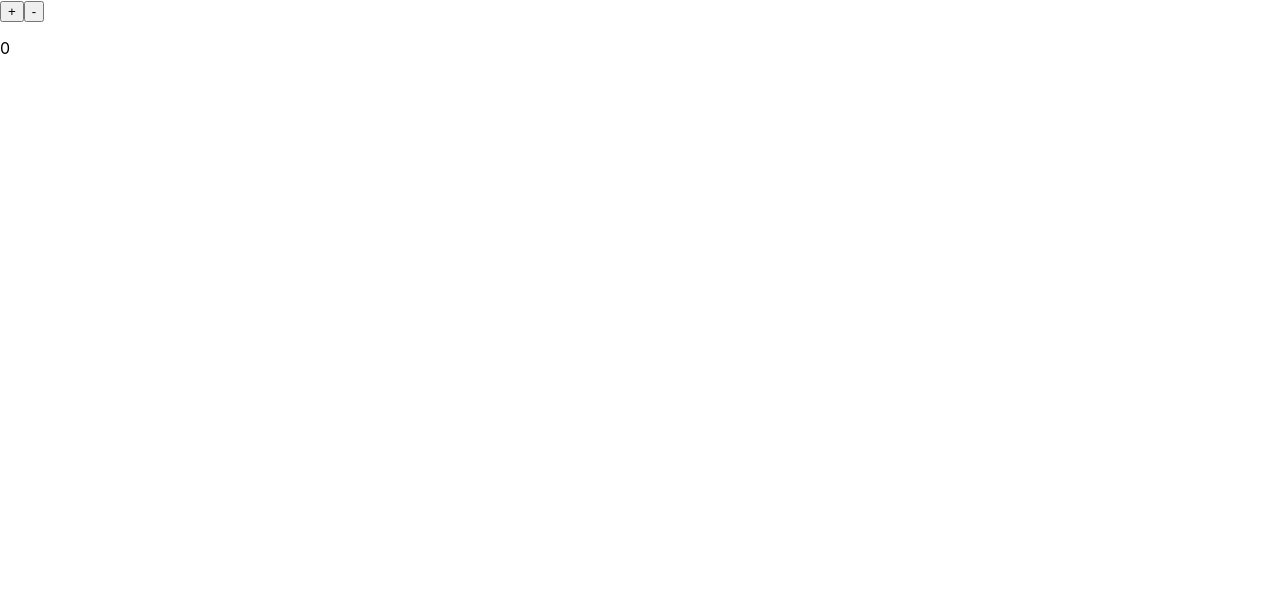
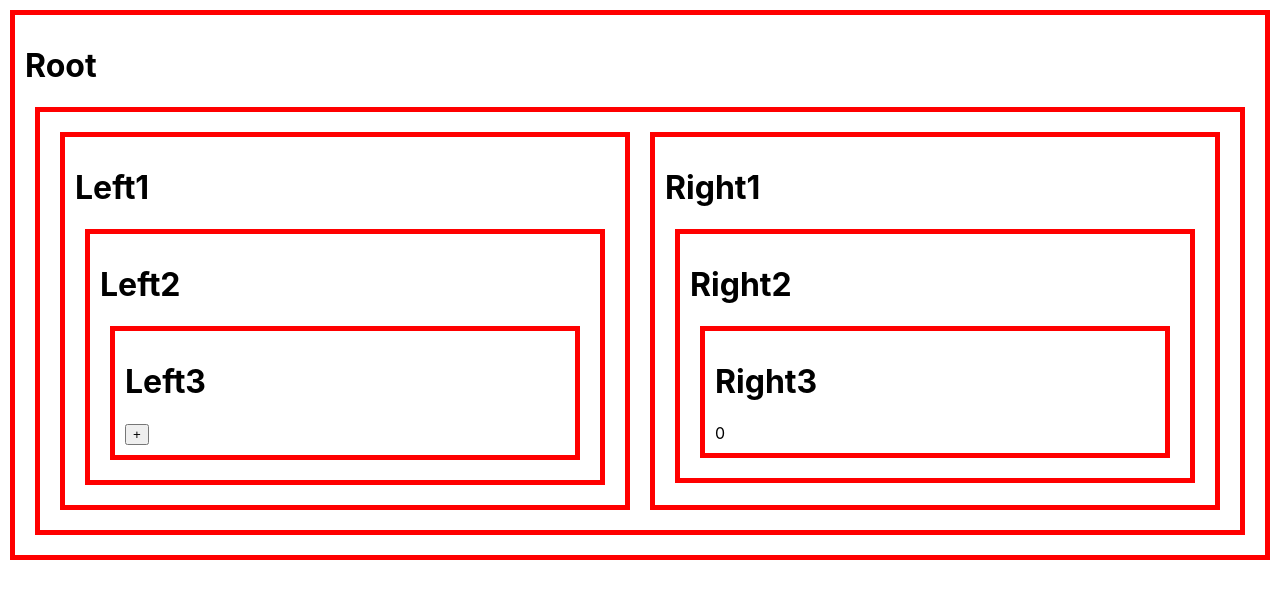
Before and after one commit to dsyhwk1016/react_prac, a React (Create React App) app: page / in a window 1280 px wide. Shown: the top 598 px of the page. Built offline with nearby package versions, Linux system fonts and the light colour scheme.

Commit message:
22/06/22 - 1 state로 구현

```diff
--- /dev/null
+++ b/src/Redux.css
@@ -0,0 +1,6 @@
+#app,
+#app div {
+    border: 5px solid red;
+    padding: 10px;
+    margin: 10px;
+}
--- /dev/null
+++ b/src/Redux.js
@@ -0,0 +1,84 @@
+import "./Redux.css";
+import { useState } from 'react';
+
+function Left1(props) {
+    return (
+        <div>
+            <h1>Left1</h1>
+            <Left2
+                onUp={() => {
+                    props.onUp();
+                }}
+            ></Left2>
+        </div>
+    );
+};
+
+function Left2(props) {
+    return (
+        <div>
+            <h1>Left2</h1>
+            <Left3
+                onUp={() => {
+                    props.onUp();
+                }}
+            ></Left3>
+        </div>
+    );
+};
+
+function Left3(props) {
+    return (
+        <div>
+            <h1>Left3</h1>
+            <button
+                onClick={() => {
+                    props.onUp();
+                }}
+            >
+                +
+            </button>
+        </div>
+    );
+};
+
+function Right1(props) {
+    return (
+        <div>
+            <h1>Right1</h1>
+            <Right2 count={props.count}></Right2>
+        </div>
+    );
+};
+
+function Right2(props) {
+    return (
+        <div>
+            <h1>Right2</h1>
+            <Right3 count={props.count}></Right3>
+        </div>
+    );
+};
+
+function Right3(props) {
+    return (
+        <div>
+            <h1>Right3</h1>
+            {props.count}
+        </div>
+    );
+};
+
+export default function App() {
+    const [count, setCount] = useState(0);
+
+    return (
+        <div id="app">
+            <h1>Root</h1>
+            <div style={{ display: "grid", gridTemplateColumns: "1fr 1fr" }}>
+                <Left1 onUp={()=>setCount(count=>count+1)}></Left1>
+                <Right1 count={count}></Right1>
+            </div>
+        </div>
+    );
+};
--- a/src/index.js
+++ b/src/index.js
@@ -4,7 +4,8 @@ import { BrowserRouter } from 'react-router-dom';
 import './index.css';
 // import App from './App';
 // import App from './Context';
-import App from './Reducer';
+// import App from './Reducer';
+import App from './Redux';
 import reportWebVitals from './reportWebVitals';
 
 const root = ReactDOM.createRoot(document.getElementById('root'));
```
